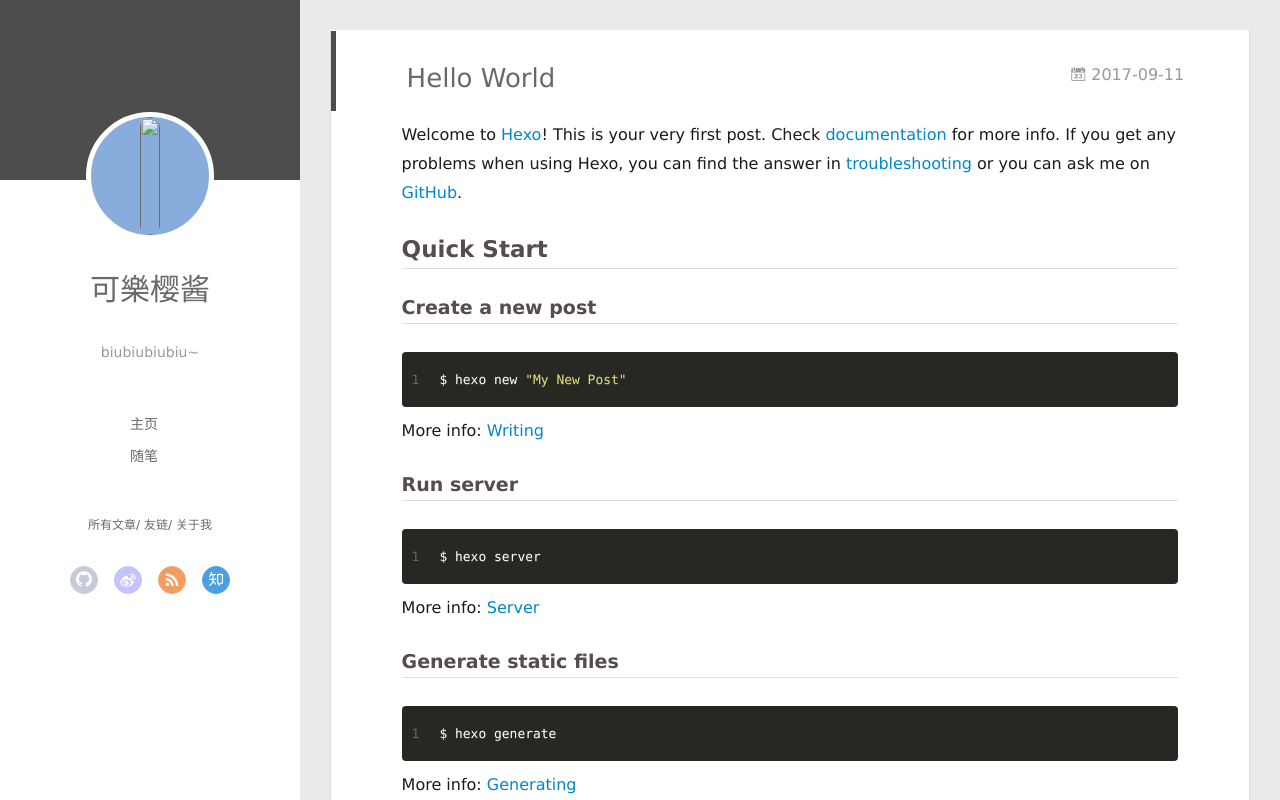
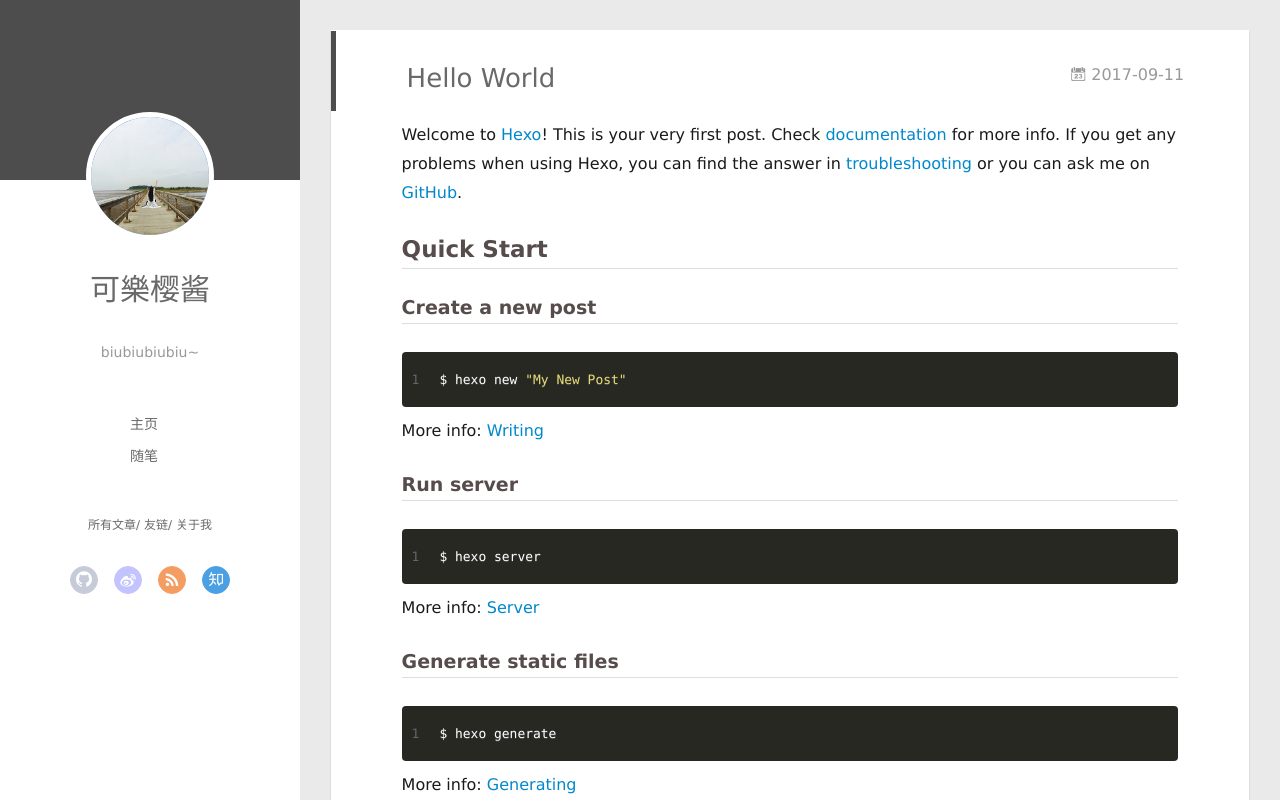
Before and after one commit to ninicole/ninicole.github.io, a plain HTML site: page 2017/09/11/hello-world/index.html in a window 1280 px wide. Drawn offline with Linux system fonts and the light colour scheme; no server answers.

Commit message:
Site updated: 2017-09-15 16:46:51

```diff
--- a/2017/09/11/hello-world/index.html
+++ b/2017/09/11/hello-world/index.html
@@ -46,7 +46,7 @@
 <div class="intrude-less">
 	<header id="header" class="inner">
 		<a href="" class="profilepic">
-			<img src="" class="js-avatar show">
+			<img src="/img/avatar.jpg" class="js-avatar show">
 		</a>
 
 		<hgroup>
@@ -107,7 +107,7 @@
 	<div class="intrude-less">
 		<header id="header" class="inner">
 			<div class="profilepic">
-				<img src="" class="js-avatar">
+				<img src="/img/avatar.jpg" class="js-avatar">
 			</div>
 			<hgroup>
 			  <h1 class="header-author js-header-author">可樂樱酱</h1>
```
Also changed, not shown: 2017/09/15/ni-hexo/index.html (+2 -2 lines), archives/2017/09/index.html (+2 -2 lines), archives/2017/index.html (+2 -2 lines), archives/index.html (+2 -2 lines), index.html (+2 -2 lines), img/avatar.jpg (added).
